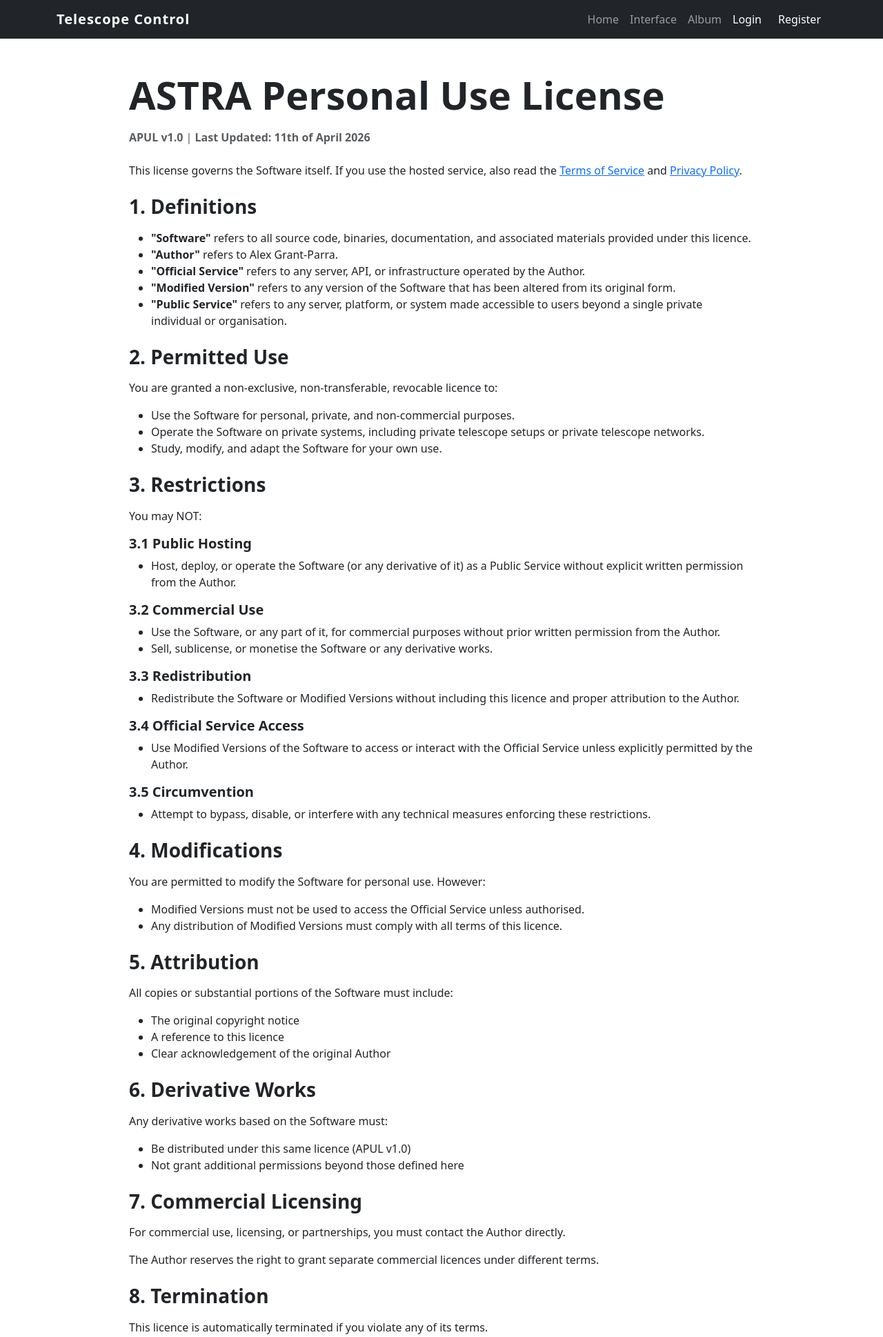
After one commit to Alex-Grant-Parra/Telescope-project-Website, a Flask app: page /about/license in a window 1280 px wide. The commit adds this page. Shown: the top 1938 px of the page at 69% size. Run offline with Flask 3, Linux system fonts and the light colour scheme; parts of the project's set-up code (start-up, migrations or seed data) failed here and were passed over; some libraries are stand-ins or nearby versions.

Commit message:
Updated TOS and license

```diff
--- a/controllers/about.py
+++ b/controllers/about.py
@@ -7,6 +7,10 @@ about_bp = Blueprint('about', __name__)
 def about():
     return render_template('about.html')
 
+@about_bp.route('/about/license')
+def license_page():
+    return render_template('license.html')
+
 @about_bp.route('/about/tos')
 def tos():
     return render_template('tos.html')
--- a/templates/base.html
+++ b/templates/base.html
@@ -152,6 +152,7 @@
             </button>
             <p>
                 <a href="{{ url_for('about.about') }}" class="text-white">About</a> |
+                <a href="{{ url_for('about.license_page') }}" class="text-white">License</a> |
                 <a href="{{ url_for('about.privacy') }}" class="text-white">Privacy Policy</a> |
                 <a href="{{ url_for('about.tos') }}" class="text-white">Terms of Service</a> |
                 <a href="{{ url_for('contact.support_home') }}" class="text-white fw-semibold">Support</a>
--- /dev/null
+++ b/templates/license.html
@@ -0,0 +1,124 @@
+{% extends "base.html" %}
+
+{% block title %}Software License{% endblock %}
+
+{% block content %}
+<div class="container mt-5 mb-5">
+    <div class="row">
+        <div class="col-md-10 offset-md-1">
+            <h1 class="display-4 fw-bold mb-3">ASTRA Personal Use License</h1>
+            <p class="text-muted mb-4"><strong>APUL v1.0</strong> | <strong>Last Updated: 11th of April 2026</strong></p>
+            <p class="mb-4">This license governs the Software itself. If you use the hosted service, also read the <a href="{{ url_for('about.tos') }}">Terms of Service</a> and <a href="{{ url_for('about.privacy') }}">Privacy Policy</a>.</p>
+
+            <section class="mb-4">
+                <h2 class="h3 fw-bold mt-4 mb-3">1. Definitions</h2>
+                <ul>
+                    <li><strong>"Software"</strong> refers to all source code, binaries, documentation, and associated materials provided under this licence.</li>
+                    <li><strong>"Author"</strong> refers to Alex Grant-Parra.</li>
+                    <li><strong>"Official Service"</strong> refers to any server, API, or infrastructure operated by the Author.</li>
+                    <li><strong>"Modified Version"</strong> refers to any version of the Software that has been altered from its original form.</li>
+                    <li><strong>"Public Service"</strong> refers to any server, platform, or system made accessible to users beyond a single private individual or organisation.</li>
+                </ul>
+            </section>
+
+            <section class="mb-4">
+                <h2 class="h3 fw-bold mt-4 mb-3">2. Permitted Use</h2>
+                <p>You are granted a non-exclusive, non-transferable, revocable licence to:</p>
+                <ul>
+                    <li>Use the Software for personal, private, and non-commercial purposes.</li>
+                    <li>Operate the Software on private systems, including private telescope setups or private telescope networks.</li>
+                    <li>Study, modify, and adapt the Software for your own use.</li>
+                </ul>
+            </section>
+
+            <section class="mb-4">
+                <h2 class="h3 fw-bold mt-4 mb-3">3. Restrictions</h2>
+                <p>You may NOT:</p>
+                <h3 class="h5 fw-bold mt-3">3.1 Public Hosting</h3>
+                <ul>
+                    <li>Host, deploy, or operate the Software (or any derivative of it) as a Public Service without explicit written permission from the Author.</li>
+                </ul>
+                <h3 class="h5 fw-bold mt-3">3.2 Commercial Use</h3>
+                <ul>
+                    <li>Use the Software, or any part of it, for commercial purposes without prior written permission from the Author.</li>
+                    <li>Sell, sublicense, or monetise the Software or any derivative works.</li>
+                </ul>
+                <h3 class="h5 fw-bold mt-3">3.3 Redistribution</h3>
+                <ul>
+                    <li>Redistribute the Software or Modified Versions without including this licence and proper attribution to the Author.</li>
+                </ul>
+                <h3 class="h5 fw-bold mt-3">3.4 Official Service Access</h3>
+                <ul>
+                    <li>Use Modified Versions of the Software to access or interact with the Official Service unless explicitly permitted by the Author.</li>
+                </ul>
+                <h3 class="h5 fw-bold mt-3">3.5 Circumvention</h3>
+                <ul>
+                    <li>Attempt to bypass, disable, or interfere with any technical measures enforcing these restrictions.</li>
+                </ul>
+            </section>
+
+            <section class="mb-4">
+                <h2 class="h3 fw-bold mt-4 mb-3">4. Modifications</h2>
+                <p>You are permitted to modify the Software for personal use. However:</p>
+                <ul>
+                    <li>Modified Versions must not be used to access the Official Service unless authorised.</li>
+                    <li>Any distribution of Modified Versions must comply with all terms of this licence.</li>
+                </ul>
+            </section>
+
+            <section class="mb-4">
+                <h2 class="h3 fw-bold mt-4 mb-3">5. Attribution</h2>
+                <p>All copies or substantial portions of the Software must include:</p>
+                <ul>
+                    <li>The original copyright notice</li>
+                    <li>A reference to this licence</li>
+                    <li>Clear acknowledgement of the original Author</li>
+                </ul>
+            </section>
+
+            <section class="mb-4">
+                <h2 class="h3 fw-bold mt-4 mb-3">6. Derivative Works</h2>
+                <p>Any derivative works based on the Software must:</p>
+                <ul>
+                    <li>Be distributed under this same licence (APUL v1.0)</li>
+                    <li>Not grant additional permissions beyond those defined here</li>
+                </ul>
+            </section>
+
+            <section class="mb-4">
+                <h2 class="h3 fw-bold mt-4 mb-3">7. Commercial Licensing</h2>
+                <p>For commercial use, licensing, or partnerships, you must contact the Author directly.</p>
+                <p>The Author reserves the right to grant separate commercial licences under different terms.</p>
+            </section>
+
+            <section class="mb-4">
+                <h2 class="h3 fw-bold mt-4 mb-3">8. Termination</h2>
+                <p>This licence is automatically terminated if you violate any of its terms.</p>
+                <p>Upon termination, you must cease all use of the Software and destroy any copies in your possession.</p>
+            </section>
+
+            <section class="mb-4">
+                <h2 class="h3 fw-bold mt-4 mb-3">9. Disclaimer</h2>
+                <p>The Software is provided "as is", without warranty of any kind, express or implied.</p>
+                <p>The Author is not liable for any damages arising from the use of the Software.</p>
+            </section>
+
+            <section class="mb-4">
+                <h2 class="h3 fw-bold mt-4 mb-3">10. Governing Law</h2>
+                <p>This licence shall be governed by and interpreted in accordance with the laws of the United Kingdom.</p>
+            </section>
+
+            <section class="mb-4">
+                <h2 class="h3 fw-bold mt-4 mb-3">11. Acceptance</h2>
+                <p>By using, modifying, or distributing the Software, you agree to the terms of this licence.</p>
+            </section>
+
+            <section class="mb-5">
+                <h2 class="h3 fw-bold mt-4 mb-3">12. Related Policies</h2>
+                <p>If you use the Author's hosted service or any official deployment of the Software, you are also subject to the Service's <a href="{{ url_for('about.tos') }}">Terms of Service</a> and <a href="{{ url_for('about.privacy') }}">Privacy Policy</a>.</p>
+                <p>This licence governs the Software itself. The Terms of Service and Privacy Policy govern use of the hosted Service.</p>
+            </section>
+        </div>
+    </div>
+</div>
+{% endblock %}
--- a/templates/tos.html
+++ b/templates/tos.html
@@ -7,11 +7,12 @@
     <div class="row">
         <div class="col-md-10 offset-md-1">
             <h1 class="display-4 fw-bold mb-3">Terms of Service</h1>
-            <p class="text-muted mb-4"><strong>Last Updated: 8th of February 2026</strong></p>
+            <p class="text-muted mb-4"><strong>Last Updated: 11th of April 2026</strong></p>
+            <p class="mb-4">This policy should be read together with the <a href="{{ url_for('about.privacy') }}">Privacy Policy</a> and the <a href="{{ url_for('about.license_page') }}">Software License</a>.</p>
 
             <section class="mb-4">
                 <h2 class="h3 fw-bold mt-4 mb-3">1. Acceptance of Terms</h2>
-                <p>By accessing or using the Remote Telescope System ("the Service"), you agree to be bound by these Terms of Service. If you do not agree to these terms, you must not use the Service.</p>
+                <p>By accessing or using ASTRA ("the Service"), you agree to be bound by these Terms of Service. If you do not agree to these terms, you must not use the Service.</p>
                 <p>The operator of this Service reserves the right to modify or update these terms at any time. Continued use of the Service after changes are made constitutes acceptance of the revised terms.</p>
             </section>
 
```
Also changed, not shown: templates/about.html (+5 -2 lines), templates/privacy.html (+4 -3 lines), license.md.
